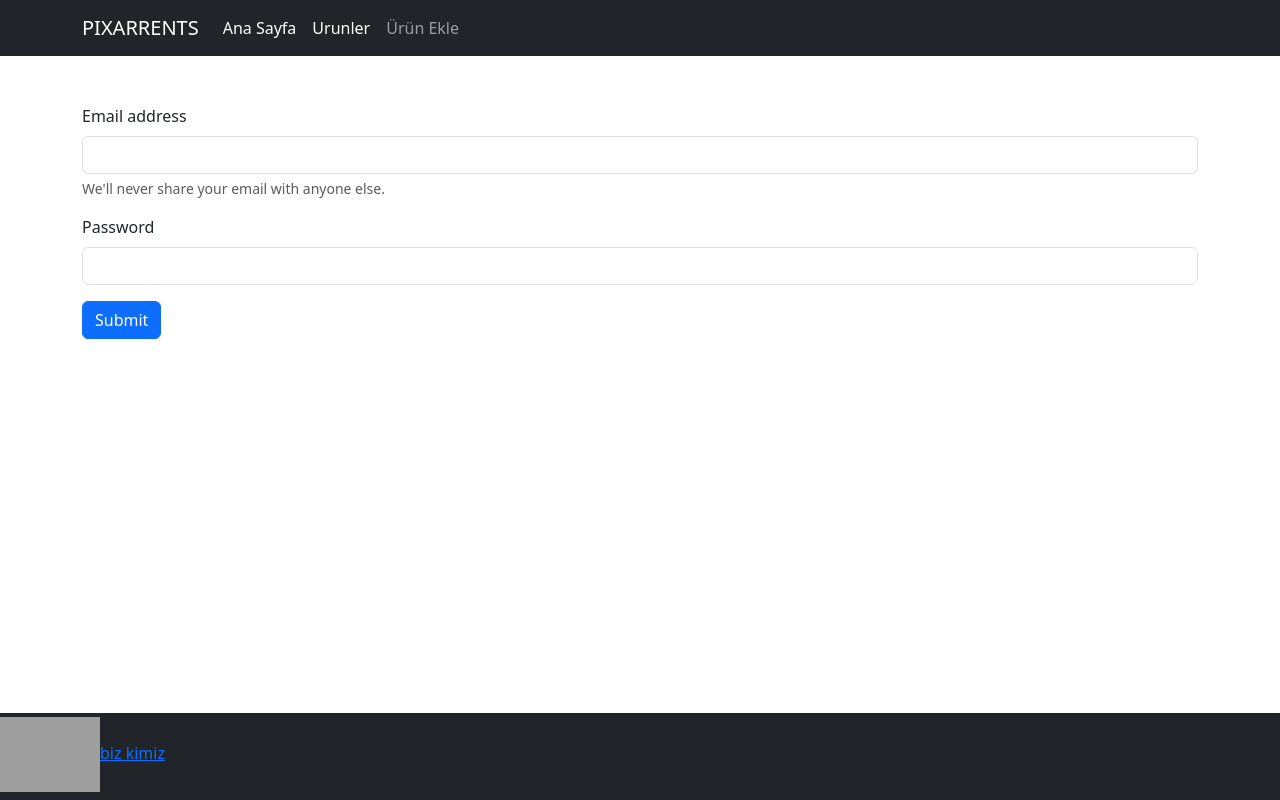
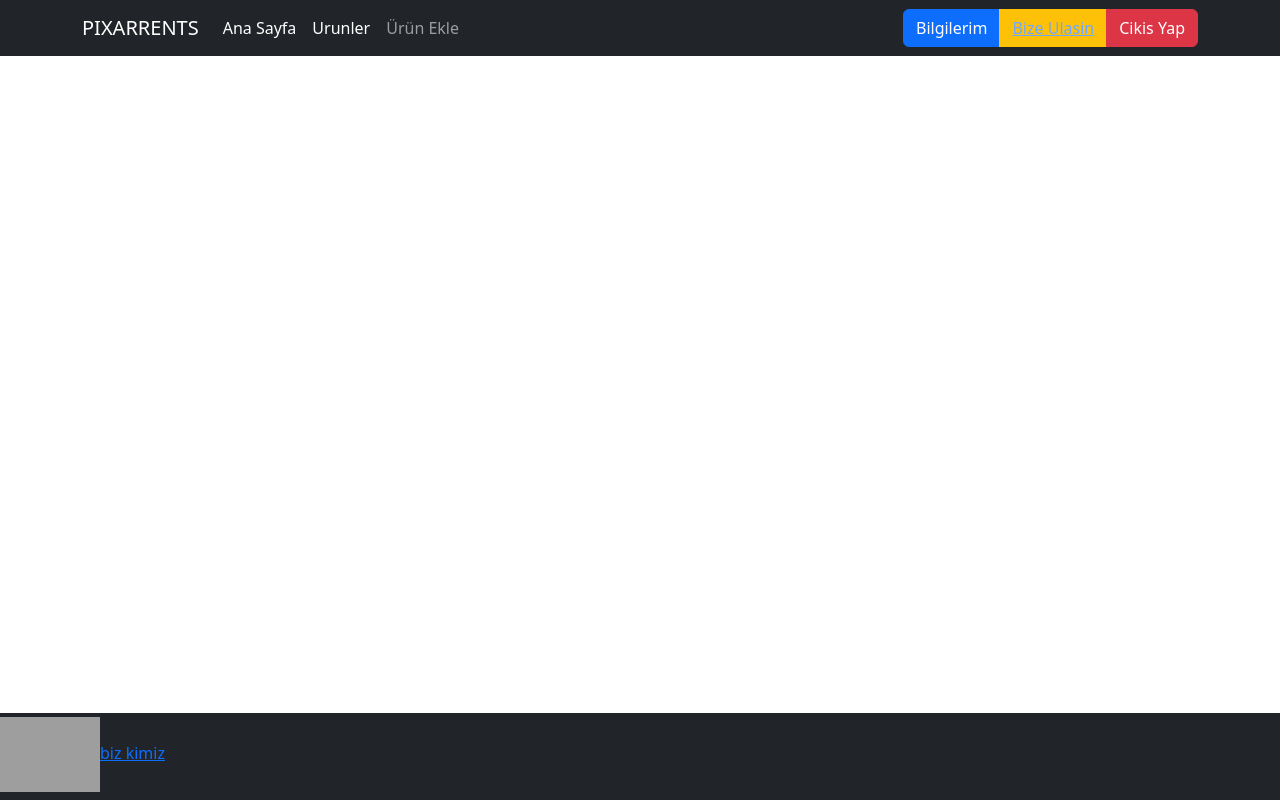
Before and after one commit to CounTPaSa/ReactJs_Rent_A_Car, a React (Create React App) app: page / in a window 1280 px wide. Built offline with nearby package versions, Linux system fonts and the light colour scheme; grey boxes are pictures that could not be loaded.

Commit message:
User Authentication Navigations and Global State Management with Context API

```diff
--- a/src/App.tsx
+++ b/src/App.tsx
@@ -6,6 +6,7 @@ import AddProduct from "./pages/AddProduct/AddProduct";
 import Products from "./pages/Products/Products";
 import Homepage from "./pages/Homepage/Homepage";
 import Footer from "./components/Footer/Footer";
+import Login from "./components/LogIn/Login";
 function App() {
   return (
     <>
@@ -15,6 +16,7 @@ function App() {
       <Route path = "/products" element={<Products/>}></Route>
       <Route path = "/product-detail/:id" element={<ProductDetail/>}></Route>
       <Route path = "/add-product" element={<AddProduct/>}></Route>
+      <Route path = "/login" element={<Login/>}></Route>
     </Routes>
     <Footer/>
     </>
--- a/src/components/LogIn/Login.tsx
+++ b/src/components/LogIn/Login.tsx
@@ -1,9 +1,15 @@
-import React from 'react'
+import React, { useContext } from 'react'
+import { AuthContext } from '../../contexts/AuthContext'
+import { useNavigate } from 'react-router'
 
 type Props = {}
 
 const Login = (props: Props) => {
-  return (
+
+const authContext:any = useContext(AuthContext)
+const navigate:any = useNavigate()
+
+    return (
     <div className="container mt-5 mb-5">
         <div>
         <form>
@@ -16,7 +22,10 @@ const Login = (props: Props) => {
     <label className="form-label">Password</label>
     <input type="password" className="form-control" id="exampleInputPassword1"/>
   </div>
-  <button type="submit" className="btn btn-primary">Submit</button>
+  <button type="button" onClick={() => {
+    authContext.setIsAuthenticated(true)
+     navigate("/");
+    }} className="btn btn-primary">Submit</button>
 </form>
     </div>
     </div>
--- /dev/null
+++ b/src/components/SignedIn/SignedIn.tsx
@@ -0,0 +1,22 @@
+import React, { useContext } from 'react'
+import { Link } from 'react-router-dom'
+import { AuthContext } from '../../contexts/AuthContext'
+
+type Props = {}
+
+const SignedIn = (props: Props) => {
+
+    const authContext:any = useContext(AuthContext)
+
+    return (
+        <div className="btn-group" role="group" aria-label="Basic example">
+      <button type="button" className="btn btn-primary">Bilgilerim</button>
+      <button type="button" className="btn btn-warning">
+      <a href={"https://github.com/CounTPaSa"} target="_blank" >Bize Ulasin</a>
+        </button>
+      <Link to="/"type="button" onClick={() =>{authContext.setIsAuthenticated(false)}} className="btn btn-danger">Cikis Yap</Link>
+    </div>
+      )
+}
+
+export default SignedIn
--- /dev/null
+++ b/src/components/SignedOut/SignedOut.tsx
@@ -0,0 +1,17 @@
+import React from 'react'
+import { Link } from 'react-router-dom'
+
+type Props = {}
+
+const SignedOut = (props: Props) => {
+
+
+    return (
+        <div>
+    <Link to="/login" type="button" className="btn btn-outline-warning">Giris Yap</Link>
+    <button type="button" className="btn btn-outline-warning">Kayit Ol</button>
+        </div>
+      )
+}
+
+export default SignedOut
--- a/src/components/navbar/navbar.tsx
+++ b/src/components/navbar/navbar.tsx
@@ -1,12 +1,14 @@
 import {Link} from "react-router-dom";
 import { useContext, useState } from "react";
 import { AuthContext } from "../../contexts/AuthContext";
+import SignedIn from "../SignedIn/SignedIn";
+import SignedOut from "../SignedOut/SignedOut";
 
 type Props = {};
 
 
 const Navbar = (props: Props) => {
-	const authContext = useContext(AuthContext)
+	const authContext:any = useContext(AuthContext)
 	console.log(authContext);
 	return (
 
@@ -49,6 +51,7 @@ const Navbar = (props: Props) => {
 							</Link>
 						</li>
 					</ul>
+					{!authContext.isAuthenticated?<SignedOut></SignedOut>:<SignedIn></SignedIn>}
 				</div>
 			</div>
 		</nav>
--- a/src/contexts/AuthContext.tsx
+++ b/src/contexts/AuthContext.tsx
@@ -1,9 +1,11 @@
-import { createContext } from "react";
+import { createContext, useState } from "react";
 
 export const AuthContext = createContext({}) //Depot Creating
 
 
 //{props.children} react tarafindan otomatik bir sekilde bu componentin taglarei arasina yazilan yapiyi tasir
 export const AuthProvider = (props:any) => { //Applying Depoot to app
-    return <AuthContext.Provider value={{isAuthenticated:false}}>{props.children}</AuthContext.Provider>
+
+    const [isAuthenticated, setIsAuthenticated] = useState({isAuthenticated:true})
+    return <AuthContext.Provider value={{isAuthenticated, setIsAuthenticated}}>{props.children}</AuthContext.Provider>
 }
--- a/src/pages/Homepage/Homepage.tsx
+++ b/src/pages/Homepage/Homepage.tsx
@@ -6,7 +6,6 @@ type Props = {}
 const Homepage = (props: Props) => {
   return (
   <>
-    <Login></Login>
   </>
   )
 }
```
